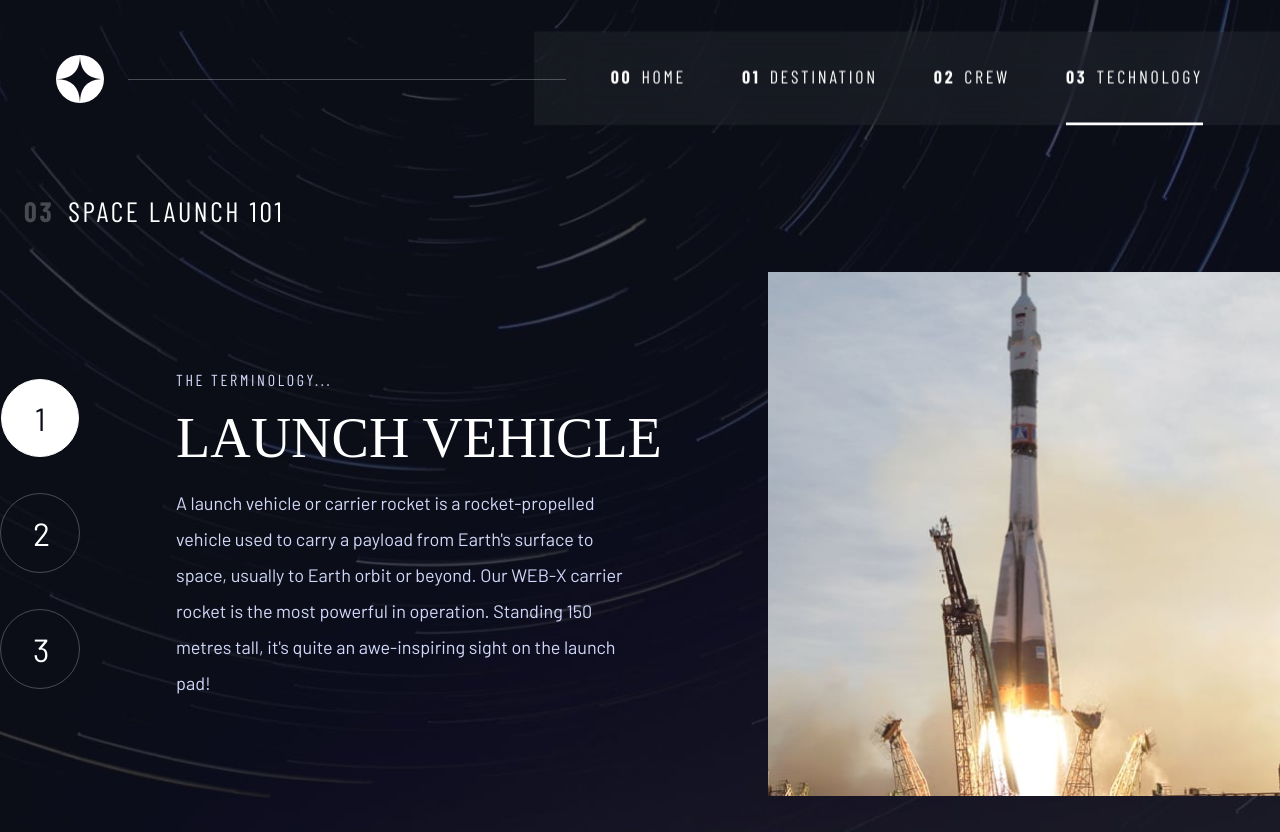
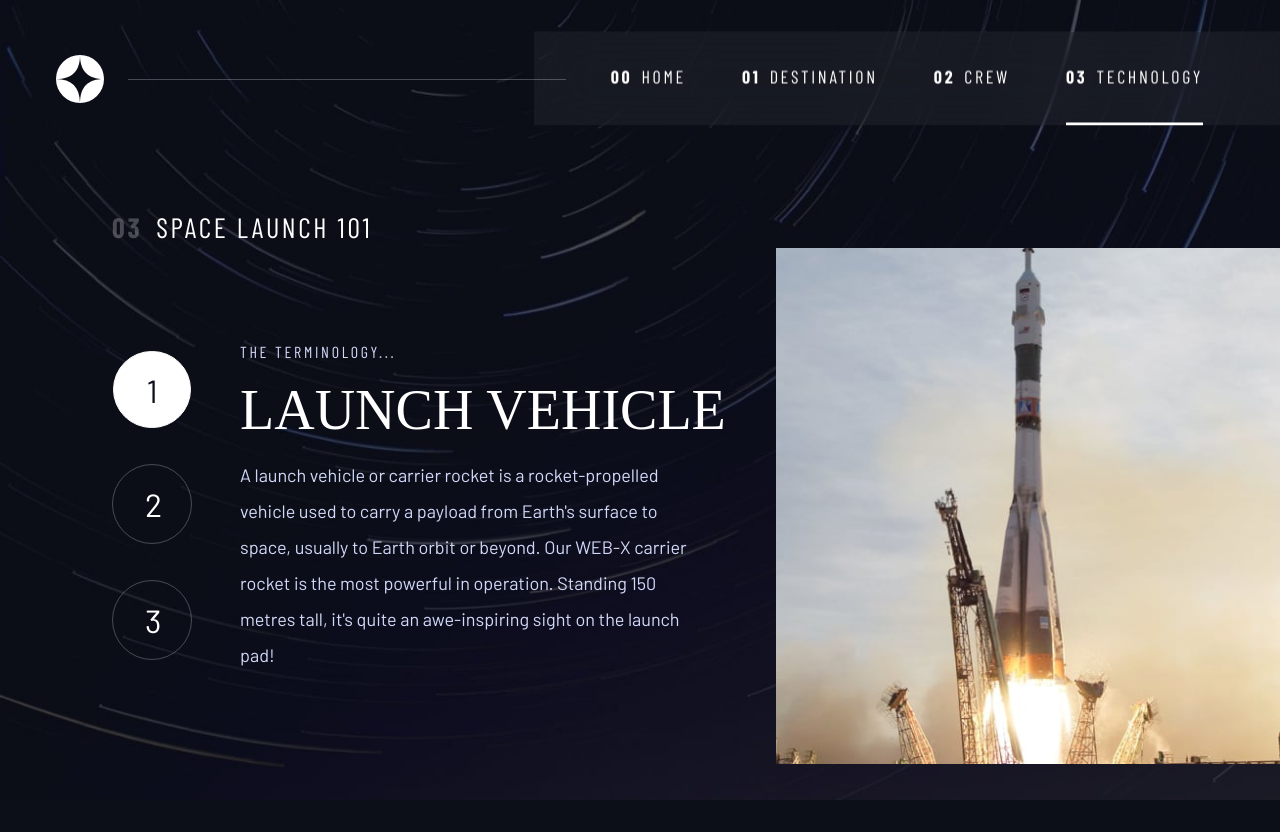
Before and after one commit to vasyaqwe/space-tourism-website, a website built with Parcel: page src/technology.html in a window 1280 px wide. After the commit the page ends 800 px from the top, so only its background shows below. Built offline with nearby package versions, Linux system fonts and the light colour scheme; files whose address does not match are found by name; a web font is replaced by a local one.

Commit message:
fixed layout

```diff
--- a/src/scss/layout/_grid-container.scss
+++ b/src/scss/layout/_grid-container.scss
@@ -2,7 +2,7 @@
     display: grid;
     text-align: center;
     place-items: center;
-    padding-inline: 1rem;
+    padding-inline: 2em;
     padding-bottom: 4em;
     row-gap: 2rem;
 
@@ -226,17 +226,17 @@
     }
 
     @media(min-width: 35em) {
-        margin-top: 2rem;
+        margin-top: 3rem;
 
         .numbered-title {
-            padding-left: 2em;
+            padding-left: 1.5em;
         }
     }
 
     @media(min-width: 45em) {
         padding-bottom: 2em;
         grid-template-columns: 1fr 1fr 1fr;
-        padding-left: 2em;
+        padding-left: 3em;
         grid-template-areas: 'title . .'
             'article article img'
             'numbers numbers img';
@@ -252,7 +252,6 @@
 
         &__img {
             justify-self: end;
-            align-self: end;
         }
 
         &__article {
@@ -265,21 +264,20 @@
         }
     }
 
-    @media(min-width: 60em) {
-        column-gap: 6rem;
+    @media(min-width: 70em) {
+        row-gap: 0;
+        column-gap: 2rem;
         padding-inline: 0;
-        grid-template-columns: minmax(5rem, 1fr) minmax(0, 31rem) minmax(0, 40rem);
-        grid-template-areas: '. title .'
-            'numbers article img';
+        grid-template-columns: minmax(5rem, 1fr) 6rem minmax(0, 38rem) minmax(0, 40rem);
+        grid-template-areas: '. title . .'
+            '. numbers  article img';
 
         .numbered-indicators {
             flex-direction: column;
-            justify-self: end;
         }
 
         .numbered-title {
-            margin-left: -9.5rem;
-            grid-column: 2;
+            grid-column: 2/4;
         }
 
         &__article {
```
Also changed, not shown: dist/index.js, 10 other files.
